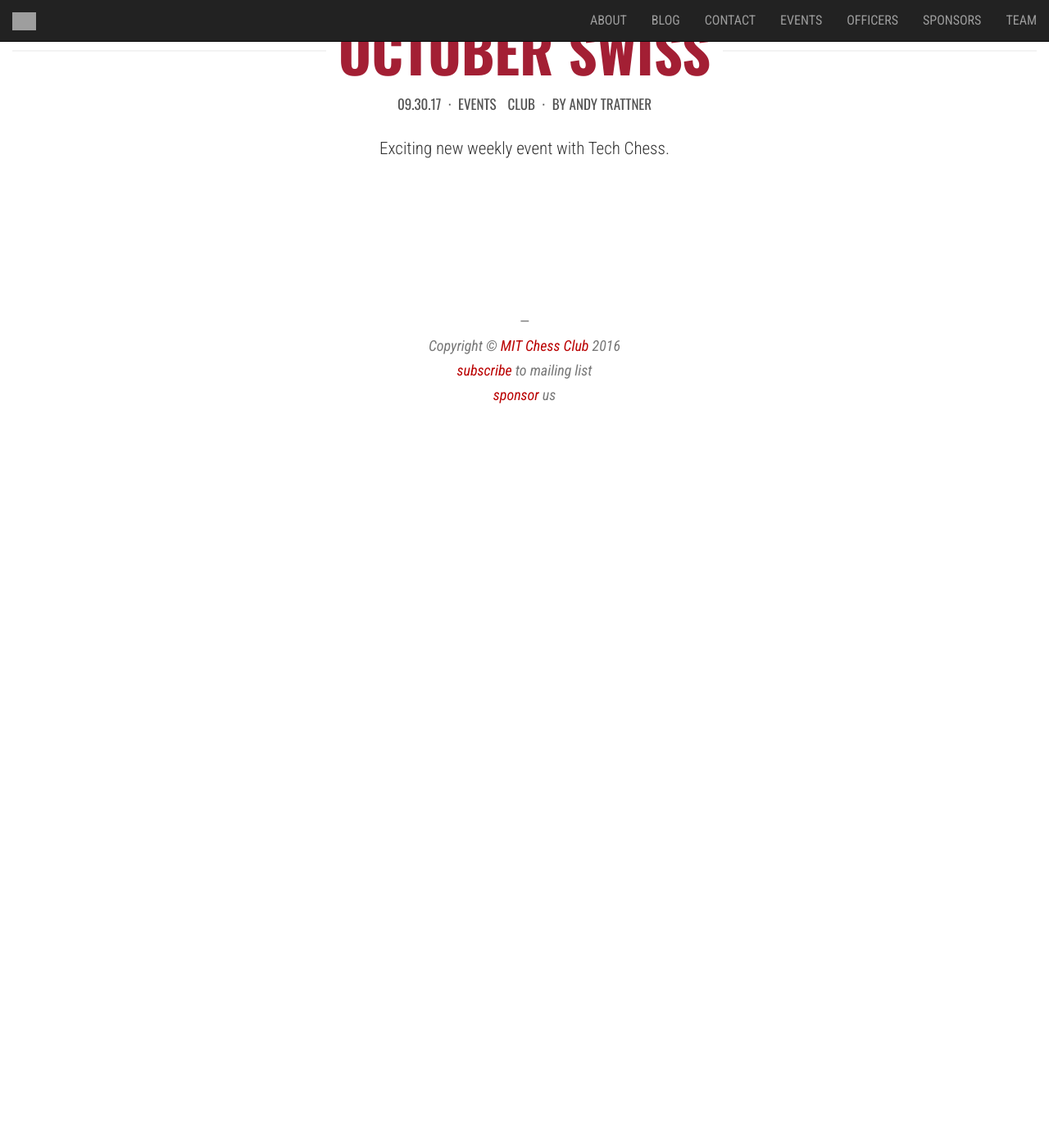
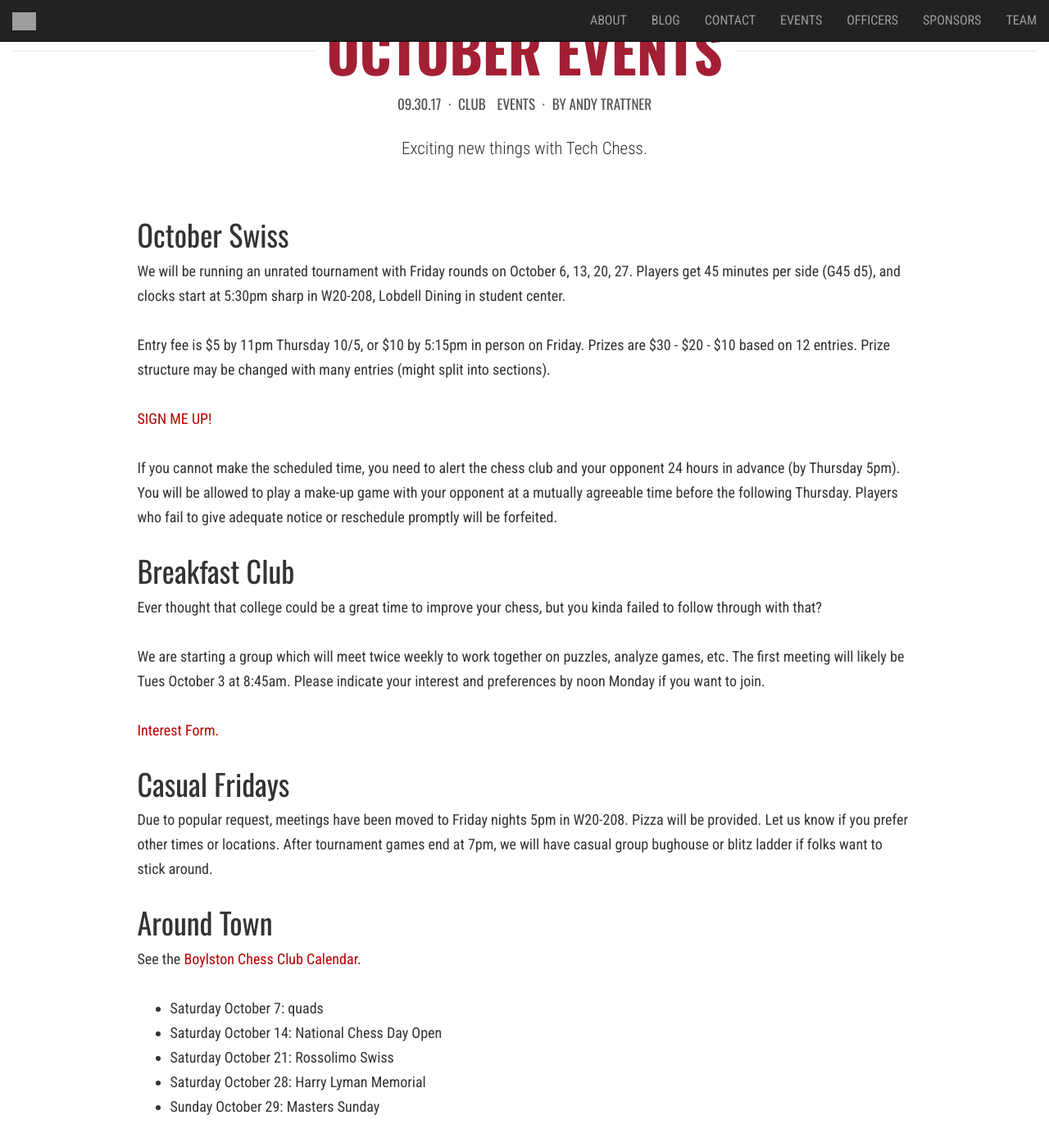
Before and after one commit to Tech-Chess/tech-chess.github.io, a Jekyll site: the page built from _posts/2017-9-30-October-Events.md, in a window 1280 px wide and 1400 px high, scrolled down 574 px. Shown: the whole window at 82% size. Built offline with Jekyll 4.4.1, drawn with Linux system fonts in a browser that asks for light colours; nearby versions of some CDN libraries; before the commit the page ends 1101 px from its top, so only the background shows below that; grey boxes are pictures that could not be loaded.

Commit message:
october swiss

```diff
--- a/_posts/2017-9-30-October-Events.md
+++ b/_posts/2017-9-30-October-Events.md
@@ -1,10 +1,43 @@
 ---
 layout: inner
-title: 'October Swiss'
+title: 'October Events'
 author: 'Andy Trattner'
 date: 2017-09-30 13:40:00
-categories: events club
+categories: club events
 featured_image: 'img/october-swiss.jpg'
 tags: tournament
-lead_text: 'Exciting new weekly event with Tech Chess.'
+lead_text: 'Exciting new things with Tech Chess.'
 ---
+
+# October Swiss
+
+We will be running an unrated tournament with Friday rounds on October 6, 13, 20, 27. Players get 45 minutes per side (G45 d5), and clocks start at 5:30pm sharp in W20-208, Lobdell Dining in student center.
+
+Entry fee is $5 by 11pm Thursday 10/5, or $10 by 5:15pm in person on Friday. Prizes are $30 - $20 - $10 based on 12 entries. Prize structure may be changed with many entries (might split into sections).
+
+[SIGN ME UP!](https://goo.gl/forms/Rf6kStk8QHGkDqbn2)
+
+If you cannot make the scheduled time, you need to alert the chess club and your opponent 24 hours in advance (by Thursday 5pm). You will be allowed to play a make-up game with your opponent at a mutually agreeable time before the following Thursday. Players who fail to give adequate notice or reschedule promptly will be forfeited.
+
+
+# Breakfast Club
+
+Ever thought that college could be a great time to improve your chess, but you kinda failed to follow through with that?
+
+We are starting a group which will meet twice weekly to work together on puzzles, analyze games, etc. The first meeting will likely be Tues October 3 at 8:45am. Please indicate your interest and preferences by noon Monday if you want to join.
+
+[Interest Form.](https://goo.gl/forms/fFsR1BdIlGW5CHLI3)
+
+# Casual Fridays
+
+Due to popular request, meetings have been moved to Friday nights 5pm in W20-208. Pizza will be provided. Let us know if you prefer other times or locations. After tournament games end at 7pm, we will have casual group bughouse or blitz ladder if folks want to stick around.
+
+# Around Town
+
+See the [Boylston Chess Club Calendar](https://boylstonchess.org/calendar/october-2017).
+
+ - Saturday October 7: quads
+ - Saturday October 14: National Chess Day Open
+ - Saturday October 21: Rossolimo Swiss
+ - Saturday October 28: Harry Lyman Memorial
+ - Sunday October 29: Masters Sunday
```
